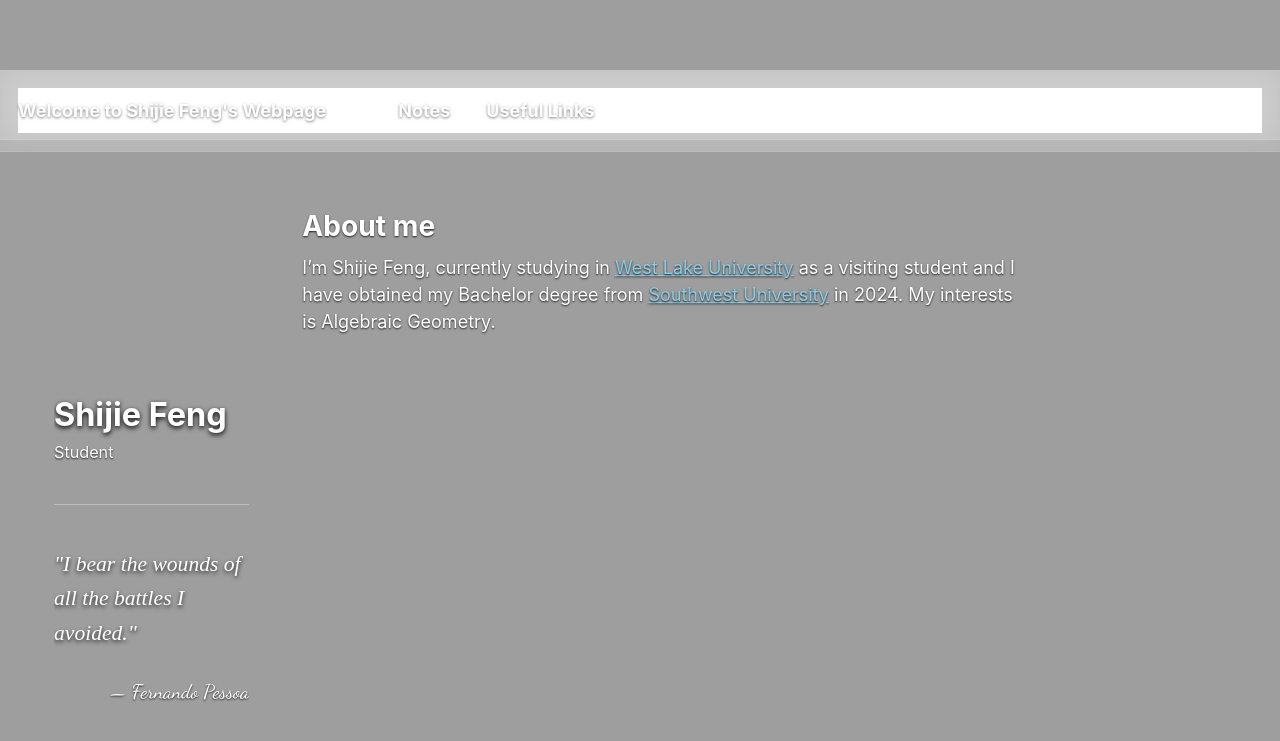
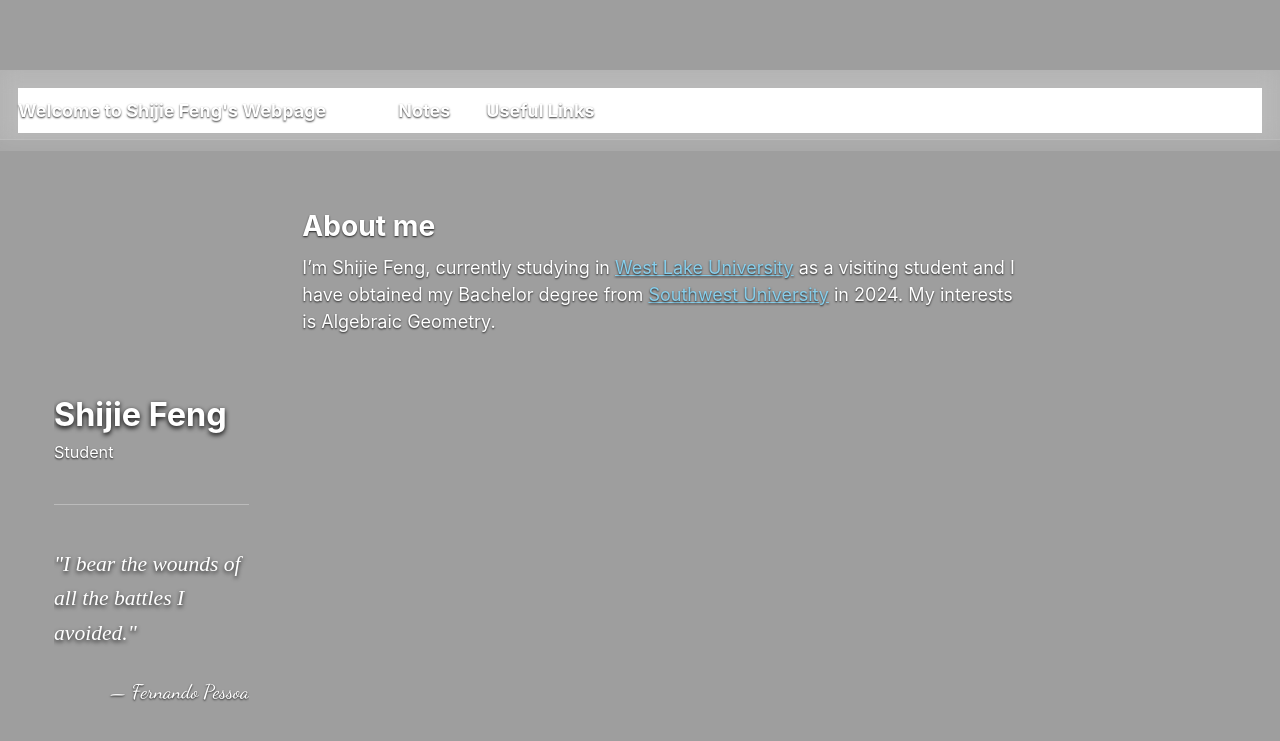
Before and after one commit to SHJFeng/SHJFeng.github.io, a Jekyll site: the page built from _pages/about.md, in a window 1280 px wide and 900 px high. Shown: the top 741 px of the window. Built offline with Jekyll 4.4.1, drawn with Linux system fonts in a browser that asks for light colours; some web fonts are replaced.

Commit message:
撤回修改

```diff
--- a/_includes/head/custom.html
+++ b/_includes/head/custom.html
@@ -11,36 +11,3 @@
 <script id="MathJax-script" async src="https://cdn.jsdelivr.net/npm/mathjax@3/es5/tex-mml-chtml.js"></script>
 
 <!-- end custom head snippets -->
-<style>
-  /* 1. 针对导航栏外层和内层容器：设置半透明 + 毛玻璃 */
-  .masthead,
-  .masthead__inner-wrap {
-    /* 背景色：白色，透明度 0.2 (20%) */
-    background-color: rgba(255, 255, 255, 0.2) !important;
-    background: rgba(255, 255, 255, 0.2) !important;
-
-    /* 核心：毛玻璃模糊滤镜 */
-    backdrop-filter: blur(15px) !important;
-    -webkit-backdrop-filter: blur(15px) !important; /* 兼容 Safari */
-
-    /* 边框：极淡的半透明白线 */
-    border-bottom: 1px solid rgba(255, 255, 255, 0.1) !important;
-
-    /* 去除阴影，让它看起来更轻薄 */
-    box-shadow: none !important;
-  }
-
-  /* 2. 确保文字颜色是白色，并加一点阴影防背景干扰 */
-  .masthead__menu-item a {
-      color: #ffffff !important;
-      text-shadow: 0 1px 3px rgba(0,0,0,0.5);
-  }
-
-  /* 3. 去掉鼠标悬停时的蓝色背景，改为文字发光 */
-  .masthead__menu-item a:hover {
-      background: transparent !important;
-      color: #ffffff !important;
-      text-shadow: 0 0 8px rgba(255, 255, 255, 1);
-      text-decoration: none !important;
-  }
-</style>
```
